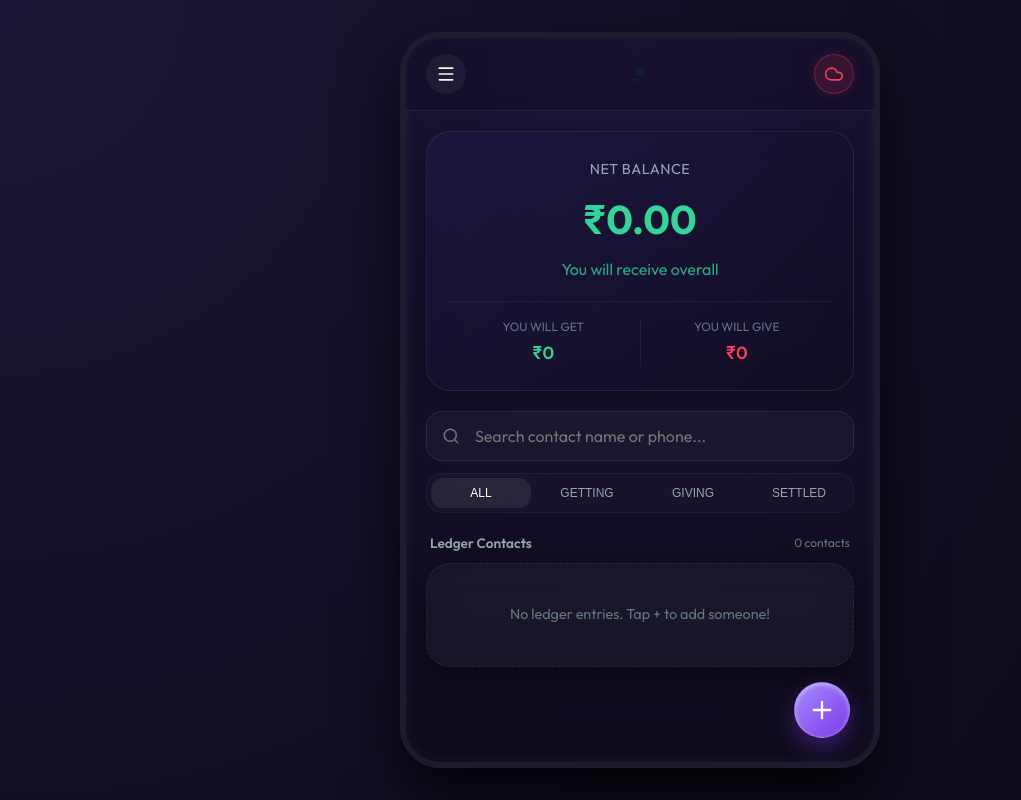
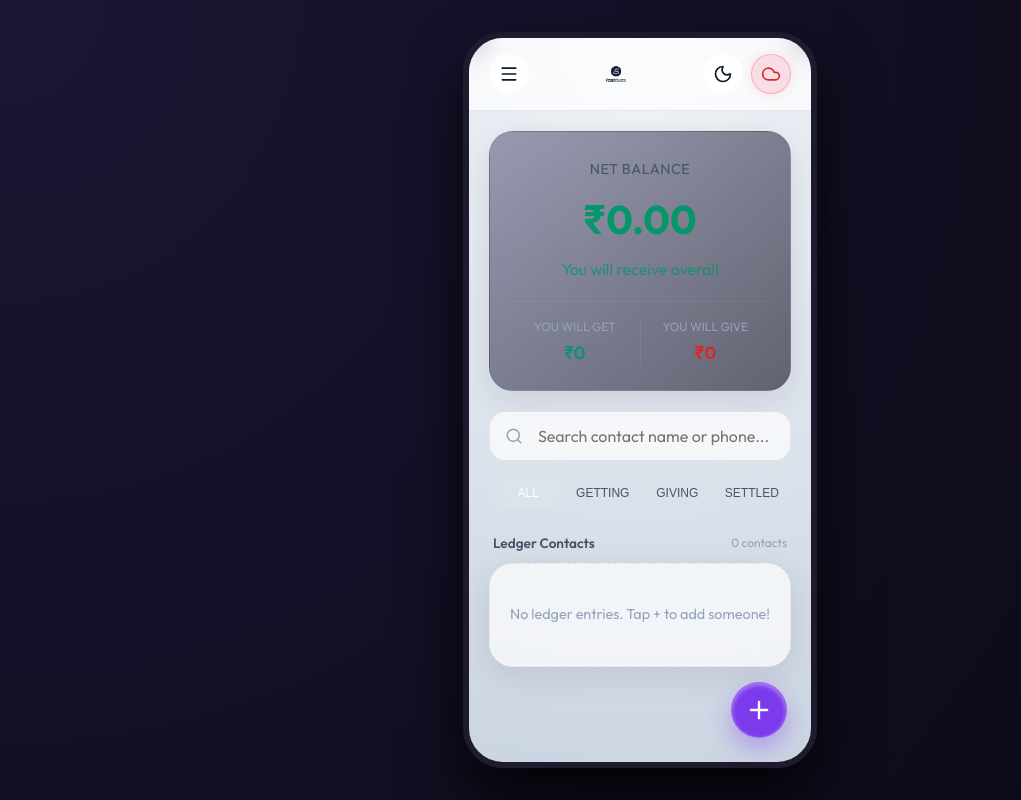
Before and after one commit to SbSharK/fastdues, a React (Vite) app: page / in a window 1280 px wide. Shown: the whole page, without its empty margins (0-1021 px from the left). Built offline with nearby package versions, Linux system fonts and the light colour scheme.

Commit message:
Implement light/dark theme support, manual theme toggle, system-level preferences sync, and inverted logo filtering in dark theme

```diff
--- a/src/App.tsx
+++ b/src/App.tsx
@@ -18,7 +18,9 @@ import {
   Phone,
   Info,
   Download,
-  Upload
+  Upload,
+  Sun,
+  Moon
 } from 'lucide-react';
 import { useDues } from './hooks/useDues';
 import { useGoogleDrive } from './hooks/useGoogleDrive';
@@ -37,6 +39,37 @@ export default function App() {
 
   const [activeScreen, setActiveScreen] = useState<'home' | 'contact-detail' | 'settings'>('home');
   const [selectedContactId, setSelectedContactId] = useState<string | null>(null);
+  const [theme, setTheme] = useState<'light' | 'dark'>('dark');
+
+  // Initialize theme based on user preference or system theme
+  useEffect(() => {
+    const savedTheme = localStorage.getItem('theme_preference') as 'light' | 'dark' | null;
+    if (savedTheme) {
+      setTheme(savedTheme);
+    } else {
+      const systemPrefersDark = window.matchMedia('(prefers-color-scheme: dark)').matches;
+      setTheme(systemPrefersDark ? 'dark' : 'light');
+    }
+  }, []);
+
+  // Listen for system theme changes dynamically
+  useEffect(() => {
+    const mediaQuery = window.matchMedia('(prefers-color-scheme: dark)');
+    const handleChange = (e: MediaQueryListEvent) => {
+      const savedTheme = localStorage.getItem('theme_preference');
+      if (!savedTheme) {
+        setTheme(e.matches ? 'dark' : 'light');
+      }
+    };
+    mediaQuery.addEventListener('change', handleChange);
+    return () => mediaQuery.removeEventListener('change', handleChange);
+  }, []);
+
+  const toggleTheme = () => {
+    const newTheme = theme === 'dark' ? 'light' : 'dark';
+    setTheme(newTheme);
+    localStorage.setItem('theme_preference', newTheme);
+  };
 
   // Navigation / UI States
   const [isDrawerOpen, setIsDrawerOpen] = useState(false);
@@ -305,7 +338,7 @@ export default function App() {
   };
 
   return (
-    <div className="app-container">
+    <div className={`app-container ${theme}`}>
       {/* Toast Notification */}
       {toastMessage && (
         <div
@@ -377,7 +410,7 @@ export default function App() {
           >
             {/* Drawer Header */}
             <div style={{ display: 'flex', flexDirection: 'column', gap: '8px' }}>
-              <img src="/fastDues.svg" alt="FastDues" style={{ height: '36px', width: 'auto', alignSelf: 'flex-start' }} />
+              <img src="/fastDues.svg" alt="FastDues" className="app-logo-img" style={{ height: '36px', width: 'auto', alignSelf: 'flex-start' }} />
               <p style={{ color: 'var(--text-secondary)', fontSize: '0.85rem' }}>Personal Ledger App</p>
             </div>
 
@@ -477,9 +510,21 @@ export default function App() {
               <Menu size={20} />
             </button>
             <div style={{ display: 'flex', alignItems: 'center' }}>
-              <img src="/fastDues.svg" alt="FastDues" style={{ height: '28px', width: 'auto' }} />
+              <img src="/fastDues.svg" alt="FastDues" className="app-logo-img" style={{ height: '28px', width: 'auto' }} />
             </div>
 
+            <div style={{ display: 'flex', gap: '8px', alignItems: 'center' }}>
+              {/* Theme Toggle Button */}
+              <button
+                className="glass-button"
+                style={{ padding: '8px', borderRadius: '50%', width: '40px', height: '40px', border: 'none' }}
+                onClick={toggleTheme}
+                title={`Switch to ${theme === 'dark' ? 'Light' : 'Dark'} mode`}
+              >
+                {theme === 'dark' ? <Sun size={20} /> : <Moon size={20} />}
+              </button>
+
+              {/* Cloud sync button */}
               <button
                 className={`btn-status ${getCloudStatusColor()}`}
                 onClick={handleCloudSyncBtnClick}
@@ -491,6 +536,7 @@ export default function App() {
                   <Cloud size={20} />
                 )}
               </button>
+            </div>
           </header>
 
           {/* Screen Content Wrapper */}
--- a/src/index.css
+++ b/src/index.css
@@ -5,16 +5,18 @@
   line-height: 1.5;
   font-weight: 400;
 
-  color-scheme: dark;
-  color: #f1f0f5;
-  background-color: #0b0914;
-
   font-synthesis: none;
   text-rendering: optimizeLegibility;
   -webkit-font-smoothing: antialiased;
   -moz-osx-font-smoothing: grayscale;
 
-  /* Color Palette */
+  --transition-smooth: all 0.3s cubic-bezier(0.4, 0, 0.2, 1);
+}
+
+/* --- THEME ROOT CONFIGS --- */
+
+/* Default Dark Theme variables */
+.app-container.dark {
   --bg-primary: #0b0914;
   --bg-secondary: #120f24;
   --glass-bg: rgba(255, 255, 255, 0.04);
@@ -36,7 +38,47 @@
   --text-secondary: #94a3b8;
   --text-muted: #64748b;
 
-  --transition-smooth: all 0.3s cubic-bezier(0.4, 0, 0.2, 1);
+  --logo-filter: invert(1) brightness(1.8);
+  --header-bg: rgba(15, 12, 30, 0.4);
+  --drawer-bg: linear-gradient(180deg, rgba(20, 16, 41, 0.95) 0%, rgba(11, 9, 20, 0.98) 100%);
+  --card-gradient: linear-gradient(135deg, rgba(30, 27, 75, 0.4) 0%, rgba(15, 12, 30, 0.6) 100%);
+  --container-bg: radial-gradient(circle at 50% 0%, #1e163d 0%, #0d0a18 100%);
+  --shadow-color: rgba(0, 0, 0, 0.5);
+
+  color-scheme: dark;
+}
+
+/* Light Theme variables */
+.app-container.light {
+  --bg-primary: #f8fafc;
+  --bg-secondary: #ffffff;
+  --glass-bg: rgba(255, 255, 255, 0.7);
+  --glass-bg-hover: rgba(255, 255, 255, 0.85);
+  --glass-bg-active: rgba(255, 255, 255, 0.95);
+  --glass-border: rgba(15, 23, 42, 0.08);
+  --glass-border-hover: rgba(15, 23, 42, 0.14);
+  --glass-glow: rgba(124, 58, 237, 0.04);
+
+  --accent-purple: #7c3aed;
+  --accent-purple-glow: rgba(124, 58, 237, 0.15);
+  --accent-emerald: #059669;
+  --accent-emerald-glow: rgba(5, 150, 105, 0.15);
+  --accent-rose: #dc2626;
+  --accent-rose-glow: rgba(220, 38, 38, 0.15);
+  --accent-grey: #94a3b8;
+
+  --text-primary: #0f172a;
+  --text-secondary: #475569;
+  --text-muted: #94a3b8;
+
+  --logo-filter: none;
+  --header-bg: rgba(255, 255, 255, 0.65);
+  --drawer-bg: linear-gradient(180deg, rgba(255, 255, 255, 0.98) 0%, rgba(241, 245, 249, 0.98) 100%);
+  --card-gradient: linear-gradient(135deg, rgba(243, 232, 255, 0.6) 0%, rgba(224, 242, 254, 0.6) 100%);
+  --container-bg: radial-gradient(circle at 50% 0%, #f1f5f9 0%, #cbd5e1 100%);
+  --shadow-color: rgba(15, 23, 42, 0.1);
+
+  color-scheme: light;
 }
 
 * {
@@ -44,11 +86,11 @@
   margin: 0;
   padding: 0;
   -webkit-tap-highlight-color: transparent;
-  scrollbar-width: none; /* Firefox */
+  scrollbar-width: none;
 }
 
 *::-webkit-scrollbar {
-  display: none; /* Safari and Chrome */
+  display: none;
 }
 
 body {
@@ -61,25 +103,19 @@ body {
   overflow: hidden;
 }
 
-#root {
-  width: 100%;
-  height: 100vh;
-  display: flex;
-  justify-content: center;
-  align-items: center;
-}
-
-/* Mobile shell layout (renders app inside a neat phone preview on desktop, fullscreen on mobile) */
+/* App container adaptive style */
 .app-container {
   width: 100%;
   height: 100%;
   max-width: 480px;
-  background: radial-gradient(circle at 50% 0%, #1e163d 0%, #0d0a18 100%);
+  background: var(--container-bg);
   position: relative;
   overflow: hidden;
   display: flex;
   flex-direction: column;
-  box-shadow: 0 25px 50px -12px rgba(0, 0, 0, 0.5);
+  box-shadow: 0 25px 50px -12px var(--shadow-color);
+  color: var(--text-primary);
+  transition: var(--transition-smooth);
 }
 
 @media (min-width: 481px) {
@@ -91,6 +127,14 @@ body {
   }
 }
 
+/* Logo inversion utility */
+.app-logo-img {
+  height: 100%;
+  width: auto;
+  filter: var(--logo-filter);
+  transition: var(--transition-smooth);
+}
+
 /* Glassmorphism utility classes */
 .glass-panel {
   background: var(--glass-bg);
@@ -98,7 +142,7 @@ body {
   -webkit-backdrop-filter: blur(16px);
   border: 1px solid var(--glass-border);
   border-radius: 24px;
-  box-shadow: 0 8px 32px 0 rgba(0, 0, 0, 0.37);
+  box-shadow: 0 8px 32px 0 var(--shadow-color);
   transition: var(--transition-smooth);
 }
 
@@ -108,10 +152,10 @@ body {
 }
 
 .glass-button {
-  background: rgba(255, 255, 255, 0.06);
+  background: var(--glass-bg);
   backdrop-filter: blur(10px);
   -webkit-backdrop-filter: blur(10px);
-  border: 1px solid rgba(255, 255, 255, 0.1);
+  border: 1px solid var(--glass-border);
   color: var(--text-primary);
   padding: 12px 20px;
   border-radius: 16px;
@@ -126,19 +170,19 @@ body {
 }
 
 .glass-button:hover {
-  background: rgba(255, 255, 255, 0.12);
-  border-color: rgba(255, 255, 255, 0.2);
+  background: var(--glass-bg-hover);
+  border-color: var(--glass-border-hover);
   transform: translateY(-1px);
 }
 
 .glass-button:active {
   transform: translateY(1px);
-  background: rgba(255, 255, 255, 0.04);
+  background: var(--glass-bg-active);
 }
 
 /* Glassmorphic input */
 .glass-input {
-  background: rgba(255, 255, 255, 0.03);
+  background: var(--glass-bg);
   border: 1px solid var(--glass-border);
   border-radius: 16px;
   padding: 14px 16px;
@@ -151,7 +195,7 @@ body {
 
 .glass-input:focus {
   border-color: var(--accent-purple);
-  background: rgba(255, 255, 255, 0.06);
+  background: var(--glass-bg-hover);
   box-shadow: 0 0 15px var(--accent-purple-glow);
 }
 
@@ -166,7 +210,7 @@ body {
   justify-content: center;
   cursor: pointer;
   transition: var(--transition-smooth);
-  border: 1px solid rgba(255, 255, 255, 0.08);
+  border: 1px solid var(--glass-border);
 }
 
 .btn-status.red {
@@ -193,7 +237,7 @@ body {
 
 .btn-status.grey {
   background: rgba(107, 114, 128, 0.15);
-  color: #9ca3af;
+  color: var(--text-secondary);
   border-color: rgba(107, 114, 128, 0.3);
   box-shadow: 0 0 10px rgba(107, 114, 128, 0.1);
 }
@@ -209,17 +253,10 @@ body {
   align-items: center;
   justify-content: space-between;
   border-bottom: 1px solid var(--glass-border);
-  background: rgba(15, 12, 30, 0.4);
+  background: var(--header-bg);
   backdrop-filter: blur(10px);
   z-index: 10;
-}
-
-.app-header h1 {
-  font-size: 1.4rem;
-  font-weight: 700;
-  background: linear-gradient(135deg, #fff 0%, #a78bfa 100%);
-  -webkit-background-clip: text;
-  -webkit-text-fill-color: transparent;
+  transition: var(--transition-smooth);
 }
 
 /* Dynamic Floating Action Button */
```
Also changed, not shown: 1 other file (tests, documents, lock files or other folders). Lines whose indentation alone changed are shown as unchanged.
